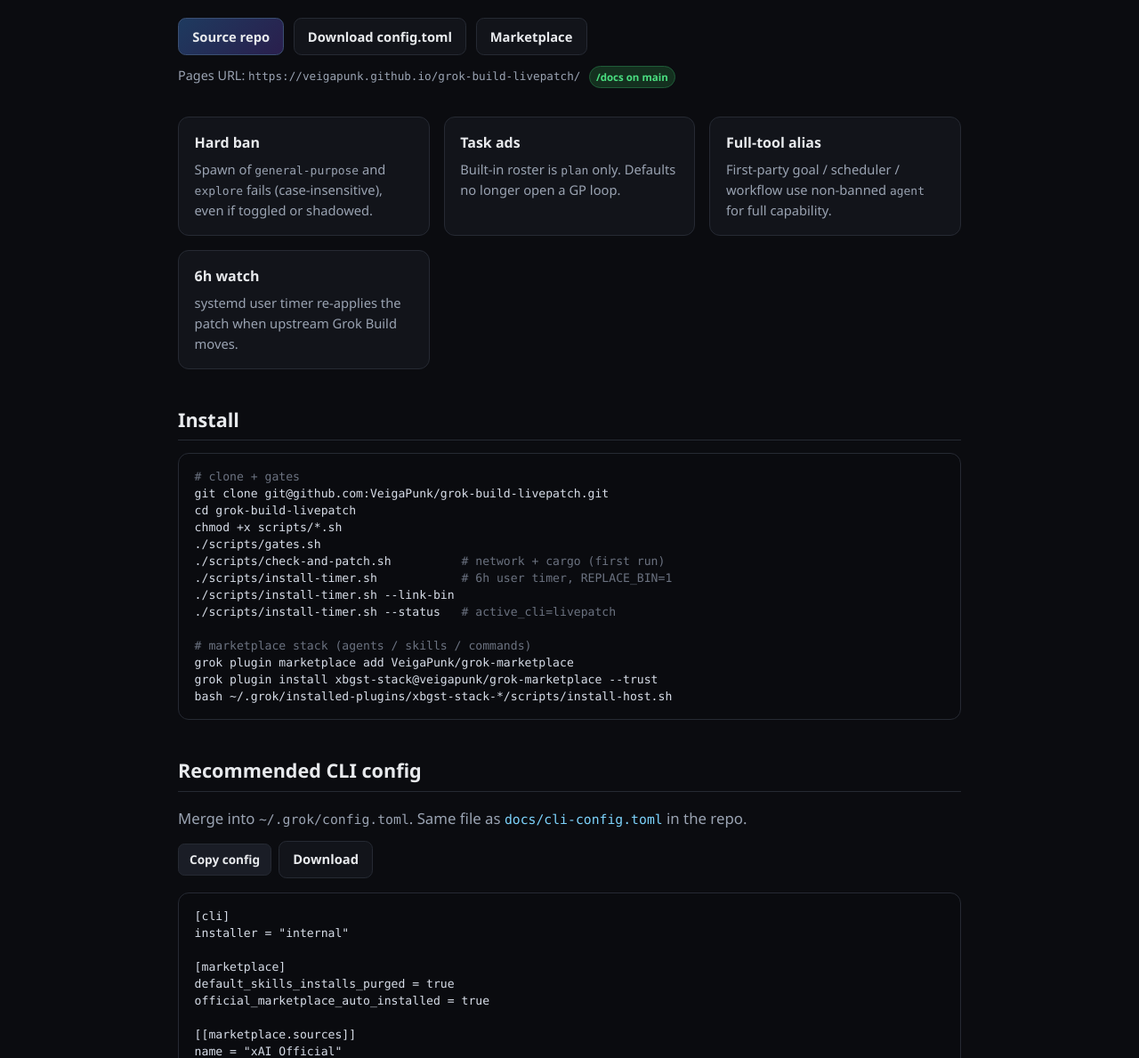
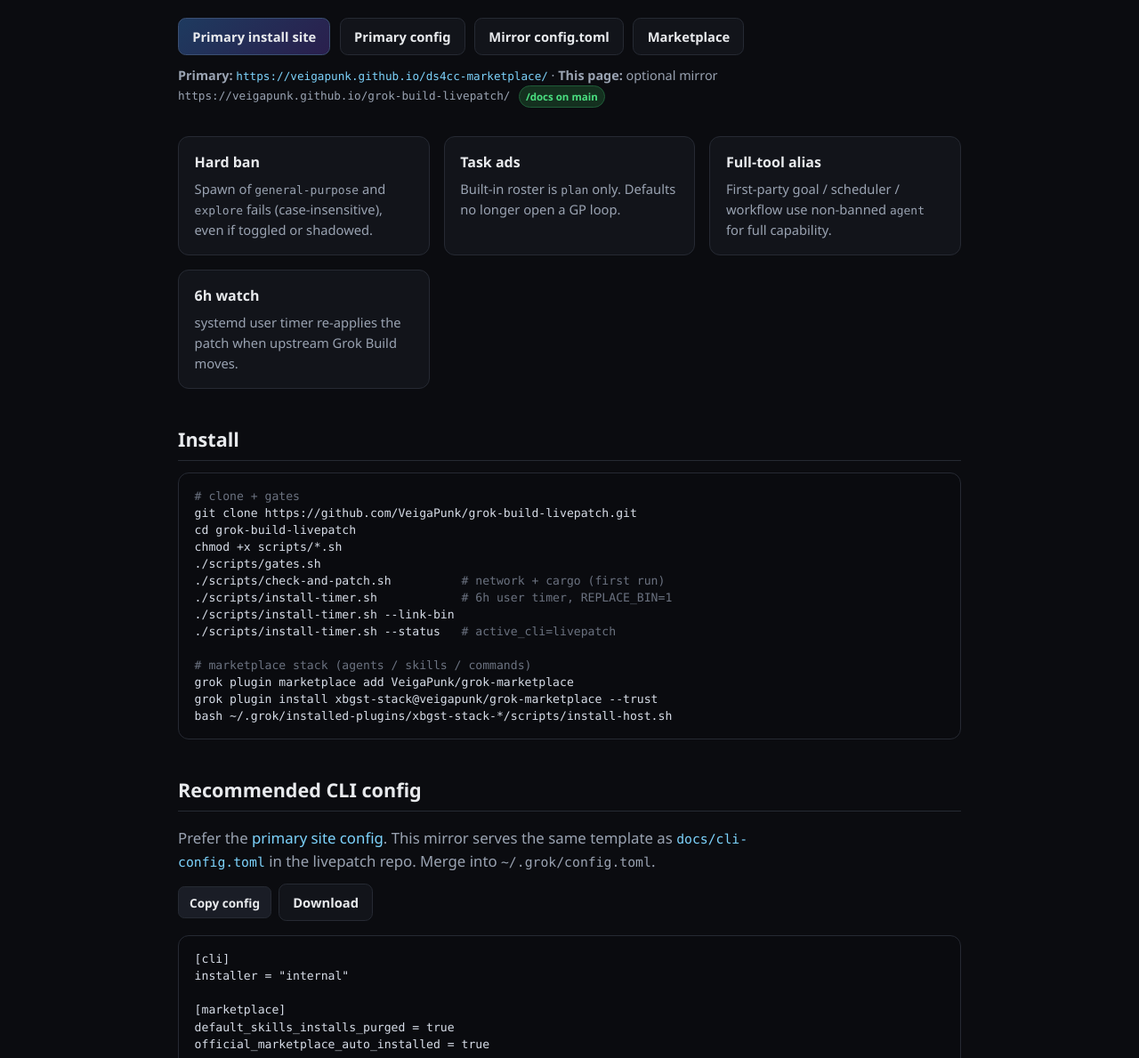
Before and after one commit to VeigaPunk/grok-build-livepatch, a plain HTML site: page docs/index.html in a window 1280 px wide. Shown: the part 285-1474 px from the top of the page at 89% size. Drawn offline with Linux system fonts and the light colour scheme.

Commit message:
docs: Related stack and primary ds4cc Pages URLs on README and docs site.

```diff
--- a/docs/index.html
+++ b/docs/index.html
@@ -4,23 +4,24 @@
   <meta charset="UTF-8">
   <meta name="viewport" content="width=device-width, initial-scale=1.0">
   <title>Grok Builder — livepatch CLI · VeigaPunk</title>
-  <meta name="description" content="Hard-ban general-purpose/explore in Grok Build CLI, recommended host config, and xbgst-stack install.">
+  <meta name="description" content="Hard-ban general-purpose/explore in Grok Build CLI, recommended host config, and xbgst-stack install. Primary site: ds4cc-marketplace Pages.">
   <meta name="color-scheme" content="dark">
   <meta property="og:title" content="Grok Builder — livepatch CLI">
-  <meta property="og:description" content="Livepatched Grok Build: ban generic subagents, ship plan-only Task ads, host config for xbgst-stack.">
+  <meta property="og:description" content="Livepatched Grok Build: ban generic subagents, ship plan-only Task ads, host config for xbgst-stack. Primary install on ds4cc-marketplace.">
   <meta property="og:type" content="website">
-  <meta property="og:url" content="https://veigapunk.github.io/grok-build-livepatch/">
-  <link rel="canonical" href="https://veigapunk.github.io/grok-build-livepatch/">
+  <meta property="og:url" content="https://veigapunk.github.io/ds4cc-marketplace/">
+  <link rel="canonical" href="https://veigapunk.github.io/ds4cc-marketplace/">
   <link rel="stylesheet" href="style.css">
 </head>
 <body>
   <div class="wrap">
     <nav class="nav" aria-label="Primary">
-      <a class="brand" href="./">Grok <span>Builder</span></a>
+      <a class="brand" href="https://veigapunk.github.io/ds4cc-marketplace/">Grok <span>Builder</span></a>
       <div class="nav-links">
         <a href="#install">Install</a>
         <a href="#config">Config</a>
         <a href="#ban">Ban</a>
+        <a href="https://veigapunk.github.io/ds4cc-marketplace/">Primary site</a>
         <a href="https://github.com/VeigaPunk/grok-build-livepatch">GitHub</a>
         <a href="https://github.com/VeigaPunk/grok-marketplace">Marketplace</a>
       </div>
@@ -35,12 +36,14 @@
         re-applied every 6h, with a recommended host config for <strong>xbgst-stack</strong>.
       </p>
       <div class="actions">
-        <a class="btn btn-primary" href="https://github.com/VeigaPunk/grok-build-livepatch">Source repo</a>
-        <a class="btn" href="cli-config.toml">Download config.toml</a>
+        <a class="btn btn-primary" href="https://veigapunk.github.io/ds4cc-marketplace/">Primary install site</a>
+        <a class="btn" href="https://veigapunk.github.io/ds4cc-marketplace/grok-cli-config.toml">Primary config</a>
+        <a class="btn" href="cli-config.toml">Mirror config.toml</a>
         <a class="btn" href="https://github.com/VeigaPunk/grok-marketplace">Marketplace</a>
       </div>
       <p class="lede" style="font-size:0.9rem;margin-top:0.75rem">
-        Pages URL: <code>https://veigapunk.github.io/grok-build-livepatch/</code>
+        <strong>Primary:</strong> <a href="https://veigapunk.github.io/ds4cc-marketplace/"><code>https://veigapunk.github.io/ds4cc-marketplace/</code></a>
+        · <strong>This page:</strong> optional mirror <code>https://veigapunk.github.io/grok-build-livepatch/</code>
         <span class="pill">/docs on main</span>
       </p>
     </header>
@@ -67,7 +70,7 @@
     <section id="install">
       <h2>Install</h2>
       <pre><span class="c"># clone + gates</span>
-git clone git@github.com:VeigaPunk/grok-build-livepatch.git
+git clone https://github.com/VeigaPunk/grok-build-livepatch.git
 cd grok-build-livepatch
 chmod +x scripts/*.sh
 ./scripts/gates.sh
@@ -85,8 +88,10 @@ bash ~/.grok/installed-plugins/xbgst-stack-*/scripts/install-host.sh</pre>
     <section id="config">
       <h2>Recommended CLI config</h2>
       <p class="lede" style="margin-bottom:0.75rem">
-        Merge into <code>~/.grok/config.toml</code>. Same file as
-        <a href="cli-config.toml"><code>docs/cli-config.toml</code></a> in the repo.
+        Prefer the <a href="https://veigapunk.github.io/ds4cc-marketplace/grok-cli-config.toml">primary site config</a>.
+        This mirror serves the same template as
+        <a href="cli-config.toml"><code>docs/cli-config.toml</code></a> in the livepatch repo.
+        Merge into <code>~/.grok/config.toml</code>.
       </p>
       <div class="copy-row">
         <button type="button" class="copy" id="btn-copy" data-target="cfg">Copy config</button>
@@ -132,6 +137,11 @@ enabled = [
 default = "grok-4.5"
 default_reasoning_effort = "low"
 
+[subagents]
+enabled = true
+max_depth = 1
+max_concurrent = 16
+
 [subagents.toggle]
 # Defense in depth: livepatch hard-rejects these at spawn.
 explore = false
@@ -154,21 +164,25 @@ general-purpose = false</pre>
       </table>
       <p class="lede" style="margin-top:1rem">
         Upstream tree: <a href="https://github.com/xai-org/grok-build">xai-org/grok-build</a> (no external PRs).
-        This site ships the practical patch + host config.
+        Practical patch + host config ship from this repo; install UX is on the primary site.
       </p>
     </section>
 
     <section id="links">
-      <h2>Links</h2>
+      <h2>Related stack</h2>
       <ul>
-        <li><a href="https://github.com/VeigaPunk/grok-build-livepatch">VeigaPunk/grok-build-livepatch</a> — patch, timer, this Pages site</li>
+        <li><a href="https://veigapunk.github.io/ds4cc-marketplace/"><strong>Primary</strong> Grok Builder site</a> — ds4cc-marketplace Pages</li>
+        <li><a href="https://github.com/VeigaPunk/grok-build-livepatch">VeigaPunk/grok-build-livepatch</a> — patch, timer, this optional mirror</li>
         <li><a href="https://github.com/VeigaPunk/grok-marketplace">VeigaPunk/grok-marketplace</a> — xbgst-stack + nested livepatch</li>
+        <li><a href="https://github.com/VeigaPunk/ds4cc-marketplace">VeigaPunk/ds4cc-marketplace</a> — multi-CLI marketplace + heuer-planning / sekhmet</li>
+        <li><a href="https://github.com/VeigaPunk/xbrd-spark">VeigaPunk/xbrd-spark</a> — L3 sekhmet swarm substrate</li>
         <li><a href="HOST.md">HOST.md</a> · <a href="PUBLISH.md">PUBLISH.md</a> · <a href="MUSKETEER.md">MUSKETEER.md</a></li>
       </ul>
     </section>
 
     <footer class="footer">
       Grok Builder livepatch · MIT/Apache as in repo licenses ·
+      primary <a href="https://veigapunk.github.io/ds4cc-marketplace/">ds4cc-marketplace</a> ·
       <a href="https://github.com/VeigaPunk/grok-build-livepatch">GitHub</a>
     </footer>
   </div>
```
Also changed, not shown: 2 other files.
